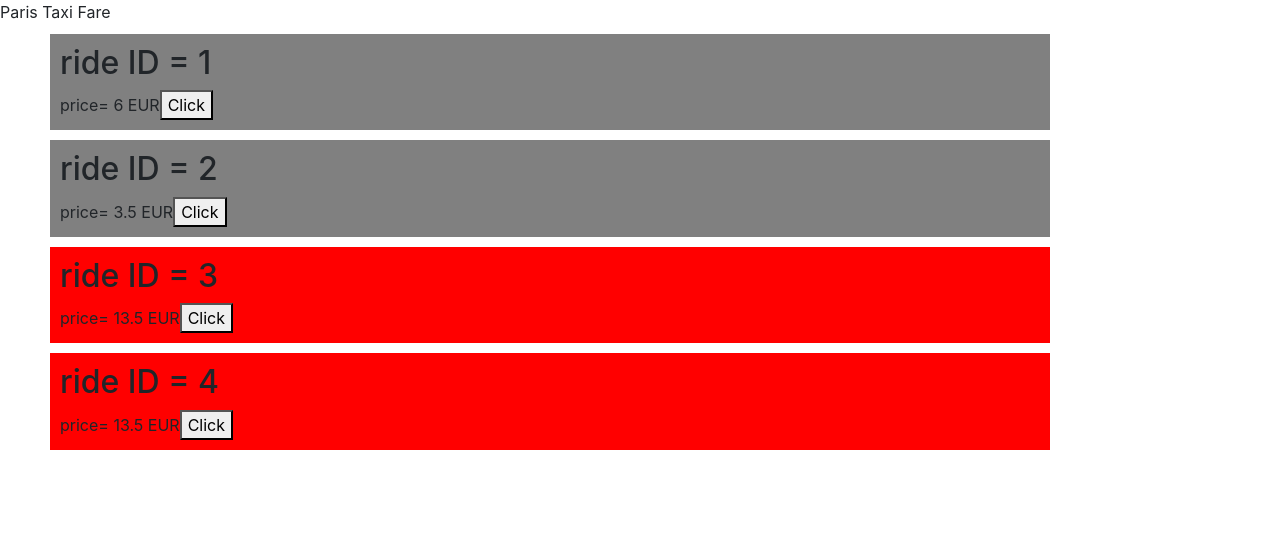
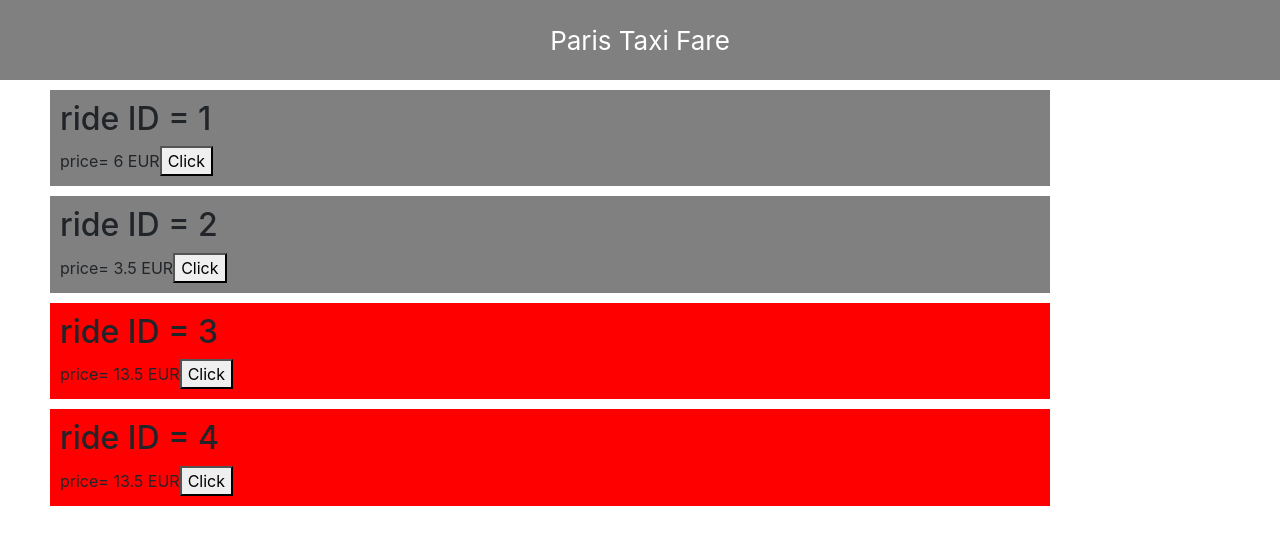
Before and after one commit to Ivanhoe44/00_Paris_Taxi_Fare, a React (Create React App) app: page / in a window 1280 px wide. Shown: the top 544 px of the page. Built offline with nearby package versions, Linux system fonts and the light colour scheme.

Commit message:
Components P4

```diff
--- a/src/App.css
+++ b/src/App.css
@@ -1,3 +1,21 @@
+.App {
+  text-align: center;
+}
+
+.App-header {
+  background-color:gray;
+  min-height: 10vh;
+  min-width: 5px;
+  display: flex;
+  flex-direction: column;
+  align-items: center;
+  justify-content: center;
+  font-size: calc(10px + 2vmin);
+  color: white;
+}
+
+
+
 
 body {
   background-color: white;
```
